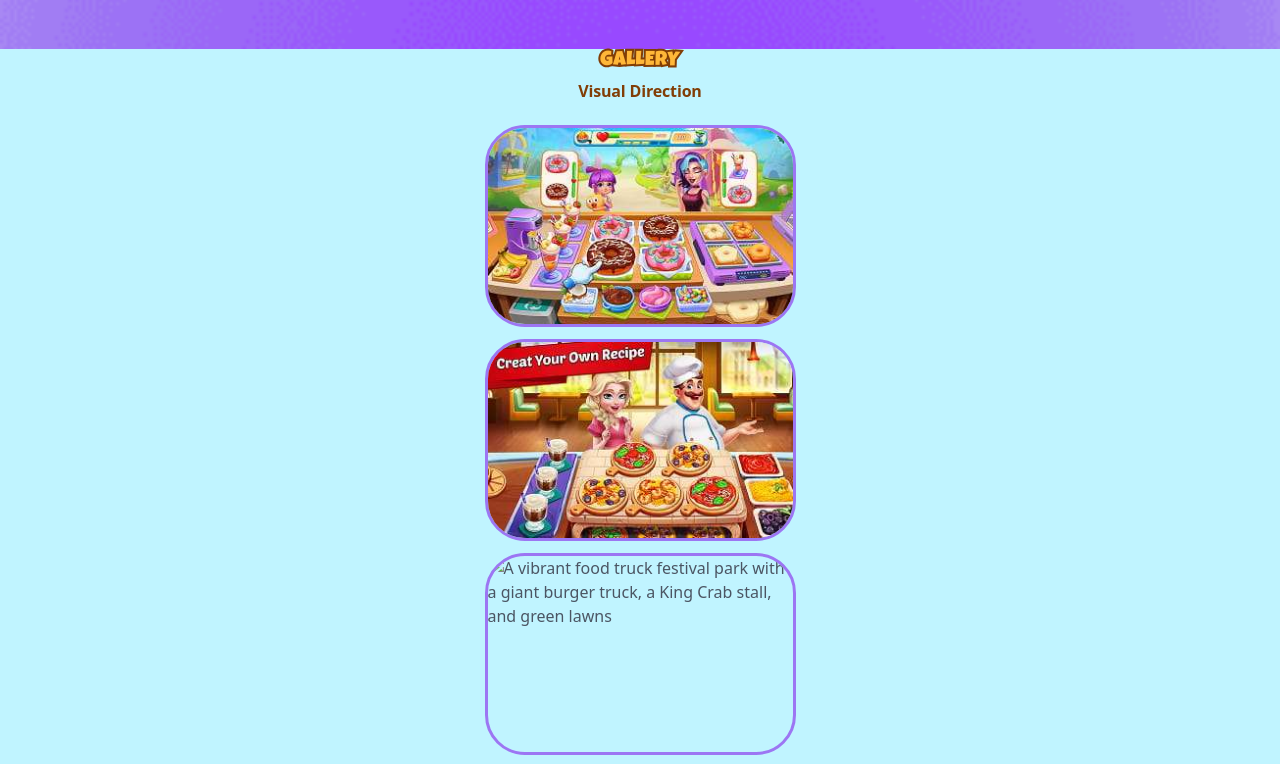
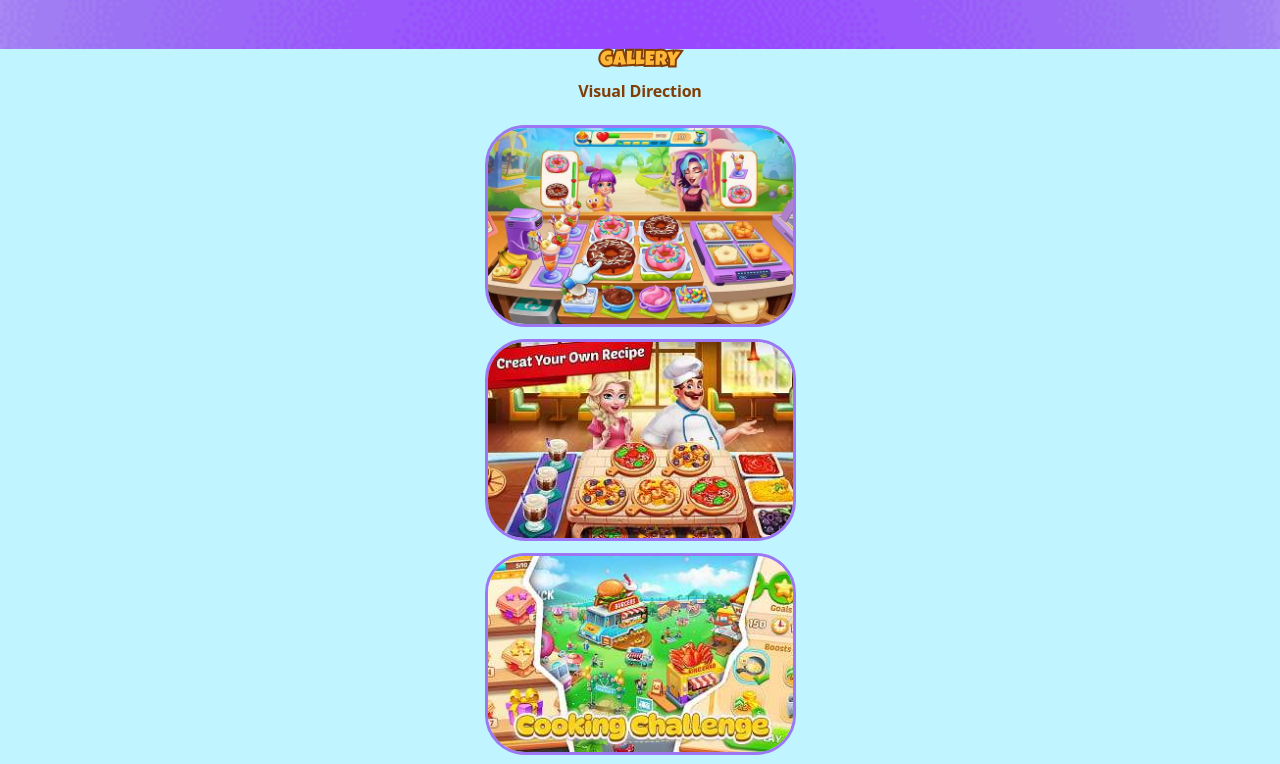
Before and after one commit to manilchuk/STP-13023, a plain HTML site: page index.html in a window 1280 px wide. Shown: the part 4900-5664 px from the top of the page. Drawn offline with nearby package versions, Linux system fonts and the light colour scheme.

Commit message:
Deploying to gh-pages from @ manilchuk/STP-13023@b9a0a7b9010d885c6a5c42fc3f69ed4191c3beb4 🚀

```diff
--- a/index.html
+++ b/index.html
@@ -371,8 +371,8 @@
               srcset="/assets/gallery-first-desktop-CXzCPTPN.jpg 1x, /assets/gallery-first@2x-desktop-7hGesWjC.jpg 2x"
             />
             <img
-              src="/assets/gallery-first-mobi-BUTaep7s.jpg"
-              srcset="gallery-first@2x-mobi.jpg 2x"
+              src="/assets/gallery-first@2x-mobi-qfJMBb4d.jpg"
+              srcset="/assets/gallery-first@2x-mobi-qfJMBb4d.jpg"
               alt="A colorful cooking game scene showing a counter filled with decorated donuts, ice cream, and cute characters"
               class="gallery-img"
               width=" 311"
@@ -406,7 +406,7 @@
             />
             <img
               src="/assets/gallery-cooking-challenge-mobi-CzgszGKf.jpg"
-              srcset="/img/gallery/mobi/gallery-cooking-challenge@2x-mobi.jpg2x"
+              srcset="/assets/gallery-cooking-challenge@2x-mobi-Dnp9hq7f.jpg 2x"
               alt="A vibrant food truck festival park with a giant burger truck, a King Crab stall, and green lawns"
               class="gallery-img big-img"
               width=" 311"
```
Also changed, not shown: assets/gallery-cooking-challenge@2x-mobi-Dnp9hq7f.jpg (added), assets/gallery-first-mobi-BUTaep7s.jpg (deleted), assets/gallery-first@2x-mobi-qfJMBb4d.jpg (added).
